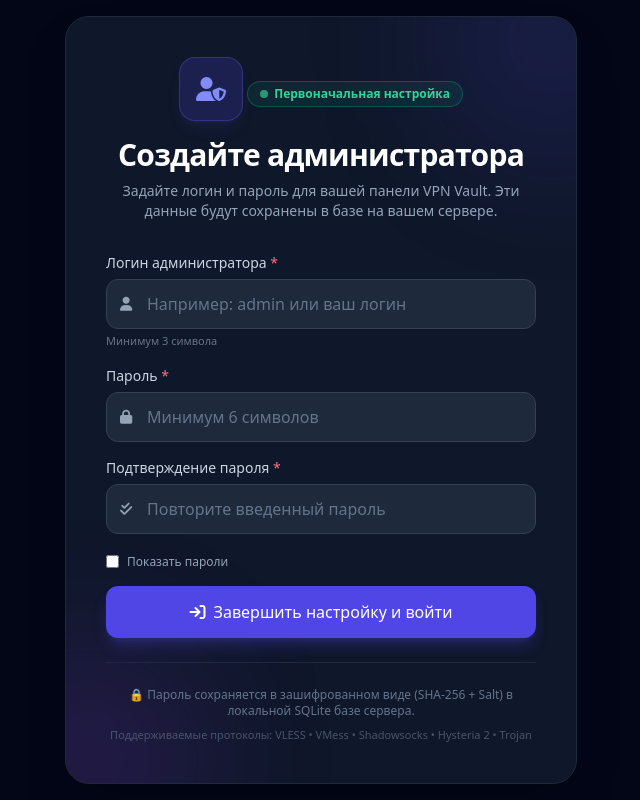
After one commit to hooksit/proxy-aggregator, a FastAPI app: template app/templates/setup.html in a window 1280 px wide. The commit adds this page. Shown: the whole page, without its empty margins (319-959 px from the left). Run offline with FastAPI, Linux system fonts and the light colour scheme; the template is opened without the code that fills it, so the values that code supplies are empty; some libraries are stand-ins or nearby versions.

Commit message:
feat: first-run setup wizard for creating admin credentials

```diff
--- a/app/config.py
+++ b/app/config.py
@@ -12,9 +12,9 @@ class Settings(BaseSettings):
     DB_PATH: str = str(DATA_DIR / "proxy_vault.db")
     SECRET_KEY: str = os.getenv("SECRET_KEY", "super-secret-key-vpn-aggregator-2026")
 
-    # Default admin credentials
-    DEFAULT_USERNAME: str = os.getenv("DEFAULT_USERNAME", "admin")
-    DEFAULT_PASSWORD: str = os.getenv("DEFAULT_PASSWORD", "admin")
+    # Initial admin credentials (optional: if empty, web setup wizard will prompt on first visit)
+    DEFAULT_USERNAME: str = os.getenv("DEFAULT_USERNAME", "")
+    DEFAULT_PASSWORD: str = os.getenv("DEFAULT_PASSWORD", "")
 
     # Scheduler defaults
     DEFAULT_PARSE_INTERVAL_HOURS: int = 12
--- a/app/main.py
+++ b/app/main.py
@@ -57,8 +57,18 @@ app.include_router(sources_router)
 app.include_router(settings_router)
 app.include_router(sub_router)
 
+@app.get("/setup", response_class=HTMLResponse)
+async def setup_page(request: Request):
+    from app.database import has_any_users
+    if await has_any_users():
+        return RedirectResponse(url="/login", status_code=status.HTTP_302_FOUND)
+    return templates.TemplateResponse(request=request, name="setup.html")
+
 @app.get("/login", response_class=HTMLResponse)
 async def login_page(request: Request):
+    from app.database import has_any_users
+    if not await has_any_users():
+        return RedirectResponse(url="/setup", status_code=status.HTTP_302_FOUND)
     user = await get_current_user_optional(request)
     if user:
         return RedirectResponse(url="/", status_code=status.HTTP_302_FOUND)
--- a/app/templates/dashboard.html
+++ b/app/templates/dashboard.html
@@ -72,7 +72,7 @@
 
             <!-- User Menu & Logout -->
             <div class="flex items-center gap-2 border-l border-slate-800 pl-3">
-                <span class="text-xs text-slate-400 hidden md:inline font-mono">admin</span>
+                <span class="text-xs text-slate-400 hidden md:inline font-mono">{{ user }}</span>
                 <button onclick="logout()" class="p-2 rounded-xl text-slate-400 hover:text-rose-400 hover:bg-rose-500/10 transition" title="Выйти">
                     <i class="fa-solid fa-arrow-right-from-bracket"></i>
                 </button>
--- /dev/null
+++ b/app/templates/setup.html
@@ -0,0 +1,186 @@
+<!DOCTYPE html>
+<html lang="ru" class="dark">
+<head>
+    <meta charset="UTF-8">
+    <meta name="viewport" content="width=device-width, initial-scale=1.0">
+    <title>Первоначальная настройка | VPN Config Vault</title>
+    <script src="https://cdn.tailwindcss.com"></script>
+    <link rel="stylesheet" href="https://cdnjs.cloudflare.com/ajax/libs/font-awesome/6.4.0/css/all.min.css">
+    <script>
+        tailwind.config = {
+            darkMode: 'class',
+            theme: {
+                extend: {
+                    colors: {
+                        darkbg: '#0f172a',
+                        cardbg: '#1e293b'
+                    }
+                }
+            }
+        }
+    </script>
+</head>
+<body class="bg-slate-950 text-slate-100 min-h-screen flex items-center justify-center p-4">
+    <div class="w-full max-w-lg bg-slate-900 border border-slate-800 rounded-3xl shadow-2xl p-8 lg:p-10 relative overflow-hidden">
+        <!-- Glow accent behind the card -->
+        <div class="absolute -top-24 -right-24 w-60 h-60 bg-indigo-600/15 rounded-full blur-3xl pointer-events-none"></div>
+        <div class="absolute -bottom-24 -left-24 w-60 h-60 bg-purple-600/15 rounded-full blur-3xl pointer-events-none"></div>
+
+        <div class="relative z-10 text-center mb-8">
+            <div class="inline-flex items-center justify-center w-16 h-16 rounded-2xl bg-indigo-600/20 text-indigo-400 mb-4 border border-indigo-500/30 shadow-lg shadow-indigo-500/10">
+                <i class="fa-solid fa-user-shield text-2xl"></i>
+            </div>
+            <div class="inline-flex items-center gap-1.5 px-3 py-1 rounded-full bg-emerald-500/10 border border-emerald-500/30 text-emerald-400 text-xs font-semibold mb-3">
+                <span class="w-2 h-2 rounded-full bg-emerald-400 animate-pulse"></span>
+                Первоначальная настройка
+            </div>
+            <h1 class="text-2xl lg:text-3xl font-bold tracking-tight text-white">Создайте администратора</h1>
+            <p class="text-sm text-slate-400 mt-2 max-w-md mx-auto">
+                Задайте логин и пароль для вашей панели VPN Vault. Эти данные будут сохранены в базе на вашем сервере.
+            </p>
+        </div>
+
+        <form id="setupForm" class="relative z-10 space-y-4">
+            <div>
+                <label class="block text-sm font-medium text-slate-300 mb-1.5">
+                    Логин администратора <span class="text-rose-400">*</span>
+                </label>
+                <div class="relative">
+                    <span class="absolute inset-y-0 left-0 pl-3.5 flex items-center pointer-events-none text-slate-400">
+                        <i class="fa-solid fa-user text-sm"></i>
+                    </span>
+                    <input type="text" id="username" required minlength="3" placeholder="Например: admin или ваш логин"
+                        class="w-full pl-10 pr-4 py-3 bg-slate-800 border border-slate-700 rounded-xl text-white placeholder-slate-500 focus:outline-none focus:ring-2 focus:ring-indigo-500 transition">
+                </div>
+                <p class="text-[11px] text-slate-500 mt-1">Минимум 3 символа</p>
+            </div>
+
+            <div>
+                <label class="block text-sm font-medium text-slate-300 mb-1.5">
+                    Пароль <span class="text-rose-400">*</span>
+                </label>
+                <div class="relative">
+                    <span class="absolute inset-y-0 left-0 pl-3.5 flex items-center pointer-events-none text-slate-400">
+                        <i class="fa-solid fa-lock text-sm"></i>
+                    </span>
+                    <input type="password" id="password" required minlength="6" placeholder="Минимум 6 символов"
+                        class="w-full pl-10 pr-4 py-3 bg-slate-800 border border-slate-700 rounded-xl text-white placeholder-slate-500 focus:outline-none focus:ring-2 focus:ring-indigo-500 transition">
+                </div>
+            </div>
+
+            <div>
+                <label class="block text-sm font-medium text-slate-300 mb-1.5">
+                    Подтверждение пароля <span class="text-rose-400">*</span>
+                </label>
+                <div class="relative">
+                    <span class="absolute inset-y-0 left-0 pl-3.5 flex items-center pointer-events-none text-slate-400">
+                        <i class="fa-solid fa-check-double text-sm"></i>
+                    </span>
+                    <input type="password" id="confirmPassword" required minlength="6" placeholder="Повторите введенный пароль"
+                        class="w-full pl-10 pr-4 py-3 bg-slate-800 border border-slate-700 rounded-xl text-white placeholder-slate-500 focus:outline-none focus:ring-2 focus:ring-indigo-500 transition">
+                </div>
+            </div>
+
+            <div class="flex items-center justify-between pt-1">
+                <label class="flex items-center gap-2 cursor-pointer select-none text-xs text-slate-400 hover:text-slate-300">
+                    <input type="checkbox" id="showPasswordsToggle" class="rounded bg-slate-800 border-slate-700 text-indigo-600 focus:ring-0">
+                    <span>Показать пароли</span>
+                </label>
+            </div>
+
+            <div id="errorBox" class="hidden p-3 rounded-xl bg-rose-500/10 border border-rose-500/30 text-rose-400 text-sm flex items-center gap-2">
+                <i class="fa-solid fa-circle-exclamation flex-shrink-0"></i>
+                <span id="errorMessage">Ошибка</span>
+            </div>
+
+            <button type="submit" id="submitBtn"
+                class="w-full py-3.5 px-4 bg-indigo-600 hover:bg-indigo-500 text-white font-medium rounded-xl shadow-lg shadow-indigo-600/30 transition duration-200 flex items-center justify-center gap-2 mt-2">
+                <i class="fa-solid fa-arrow-right-to-bracket"></i>
+                <span>Завершить настройку и войти</span>
+            </button>
+        </form>
+
+        <div class="relative z-10 mt-6 pt-6 border-t border-slate-800 text-center space-y-2">
+            <p class="text-xs text-slate-500">
+                🔒 Пароль сохраняется в зашифрованном виде (SHA-256 + Salt) в локальной SQLite базе сервера.
+            </p>
+            <p class="text-[11px] text-slate-600">
+                Поддерживаемые протоколы: VLESS • VMess • Shadowsocks • Hysteria 2 • Trojan
+            </p>
+        </div>
+    </div>
+
+    <script>
+        const toggle = document.getElementById('showPasswordsToggle');
+        const pwdInput = document.getElementById('password');
+        const confirmInput = document.getElementById('confirmPassword');
+
+        toggle.addEventListener('change', () => {
+            const type = toggle.checked ? 'text' : 'password';
+            pwdInput.type = type;
+            confirmInput.type = type;
+        });
+
+        document.getElementById('setupForm').addEventListener('submit', async (e) => {
+            e.preventDefault();
+            const btn = document.getElementById('submitBtn');
+            const errBox = document.getElementById('errorBox');
+            const errMsg = document.getElementById('errorMessage');
+
+            const username = document.getElementById('username').value.trim();
+            const password = pwdInput.value;
+            const confirmPassword = confirmInput.value;
+
+            if (username.length < 3) {
+                errMsg.innerText = 'Имя пользователя должно содержать не менее 3 символов';
+                errBox.classList.remove('hidden');
+                return;
+            }
+
+            if (password.length < 6) {
+                errMsg.innerText = 'Пароль должен содержать не менее 6 символов';
+                errBox.classList.remove('hidden');
+                return;
+            }
+
+            if (password !== confirmPassword) {
+                errMsg.innerText = 'Введенные пароли не совпадают!';
+                errBox.classList.remove('hidden');
+                return;
+            }
+
+            errBox.classList.add('hidden');
+            btn.disabled = true;
+            btn.innerHTML = '<i class="fa-solid fa-spinner fa-spin"></i> Сохранение...';
+
+            try {
+                const res = await fetch('/api/auth/setup', {
+                    method: 'POST',
+                    headers: {'Content-Type': 'application/json'},
+                    body: JSON.stringify({
+                        username: username,
+                        password: password,
+                        confirm_password: confirmPassword
+                    })
+                });
+
+                if (res.ok) {
+                    btn.innerHTML = '<i class="fa-solid fa-check"></i> Успешно! Переход...';
+                    window.location.href = '/';
+                } else {
+                    const data = await res.json();
+                    errMsg.innerText = data.detail || 'Не удалось завершить настройку';
+                    errBox.classList.remove('hidden');
+                    btn.disabled = false;
+                    btn.innerHTML = '<i class="fa-solid fa-arrow-right-to-bracket"></i> Попробовать снова';
+                }
+            } catch (err) {
+                errMsg.innerText = 'Сетевая ошибка при обращении к серверу';
+                errBox.classList.remove('hidden');
+                btn.disabled = false;
+                btn.innerHTML = '<i class="fa-solid fa-arrow-right-to-bracket"></i> Попробовать снова';
+            }
+        });
+    </script>
+</body>
+</html>
--- a/docker-compose.yml
+++ b/docker-compose.yml
@@ -10,8 +10,8 @@ services:
     environment:
       - HOST=0.0.0.0
       - PORT=8080
-      - DEFAULT_USERNAME=${DEFAULT_USERNAME:-admin}
-      - DEFAULT_PASSWORD=${DEFAULT_PASSWORD:-admin}
+      - DEFAULT_USERNAME=${DEFAULT_USERNAME:-}
+      - DEFAULT_PASSWORD=${DEFAULT_PASSWORD:-}
       - DEFAULT_PARSE_INTERVAL_HOURS=12
       - DEFAULT_CHECK_INTERVAL_MINUTES=5
       - DEFAULT_SPEEDTEST_ENABLED=false
```
Also changed, not shown: app/api/auth.py (+68 -2 lines), app/auth.py (+13 -0 lines), app/database.py (+16 -9 lines), tests/test_core.py (+19 -6 lines), README.md, 2 other files.
